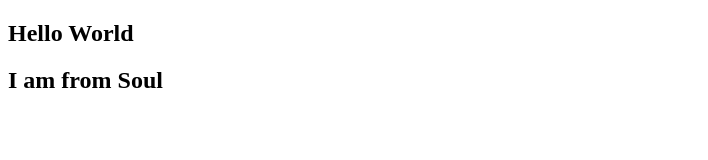
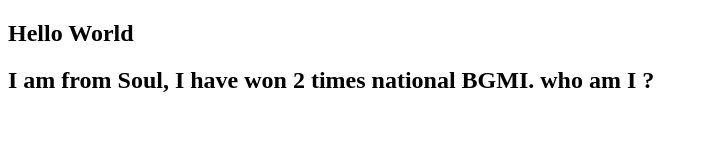
Before and after one commit to 15VIKRANT/Demo-Devtown-source, a plain HTML site: page index.html in a window 1280 px wide. Shown: the whole page, without its empty margins (0-708 px from the left). Drawn offline with Linux system fonts and the light colour scheme.

Commit message:
updated index file 2nd time

```diff
--- a/index.html
+++ b/index.html
@@ -11,7 +11,7 @@
       Hello World
     </h2>
     <h2>
-    I am from Soul
+    I am from Soul, I have won 2 times national BGMI. who am I ?
     </h2>
   </div>
 </body>
```
